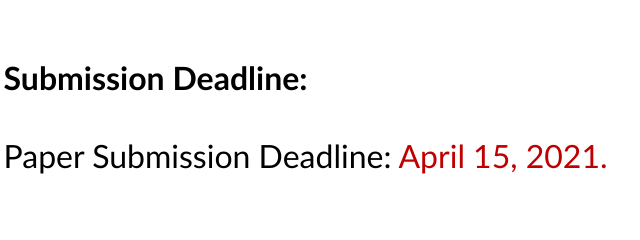
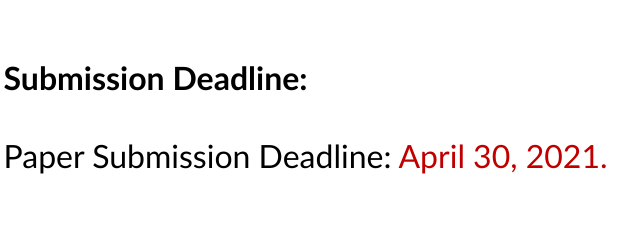
Before and after one commit to CFA-practice/CFA, a plain HTML site: page index.html in a window 1280 px wide. Shown: the part 3460-3700 px from the top of the page, 80-720 px from the left. Drawn offline with Linux system fonts and the light colour scheme.

Commit message:
Update index.html

```diff
--- a/index.html
+++ b/index.html
@@ -1045,7 +1045,7 @@ mso-ansi-language:EN-US'>
 		  <span lang=EN-US style='font-size:24.0pt;font-family:"Calibri",sans-serif;mso-ascii-theme-font:minor-latin;mso-fareast-font-family:"Times New Roman";mso-hansi-theme-font:minor-latin;mso-bidi-font-family:"Times New Roman";mso-bidi-theme-font:minor-fareast;mso-ansi-language:EN-US'>Paper Submission Deadline: </span>
 
 
-		  <span lang=EN-US style='font-size:24.0pt;font-family:"Calibri",sans-serif;mso-ascii-theme-font:minor-latin;mso-fareast-font-family:"Times New Roman";mso-hansi-theme-font:minor-latin;mso-bidi-font-family:"Times New Roman";mso-bidi-theme-font:minor-fareast;color:#C00000;mso-ansi-language:EN-US'>April 15, 2021.</span>
+		  <span lang=EN-US style='font-size:24.0pt;font-family:"Calibri",sans-serif;mso-ascii-theme-font:minor-latin;mso-fareast-font-family:"Times New Roman";mso-hansi-theme-font:minor-latin;mso-bidi-font-family:"Times New Roman";mso-bidi-theme-font:minor-fareast;color:#C00000;mso-ansi-language:EN-US'>April 30, 2021.</span>
 
 	  <span lang=EN-US style='font-size:24.0pt;font-family:"Calibri",sans-serif;mso-ascii-theme-font:minor-latin;mso-fareast-font-family:"Times New Roman";mso-hansi-theme-font:minor-latin;mso-bidi-font-family:"Times New Roman";mso-bidi-theme-font:minor-fareast;mso-ansi-language:EN-US'>
     <o:p></o:p>
```
